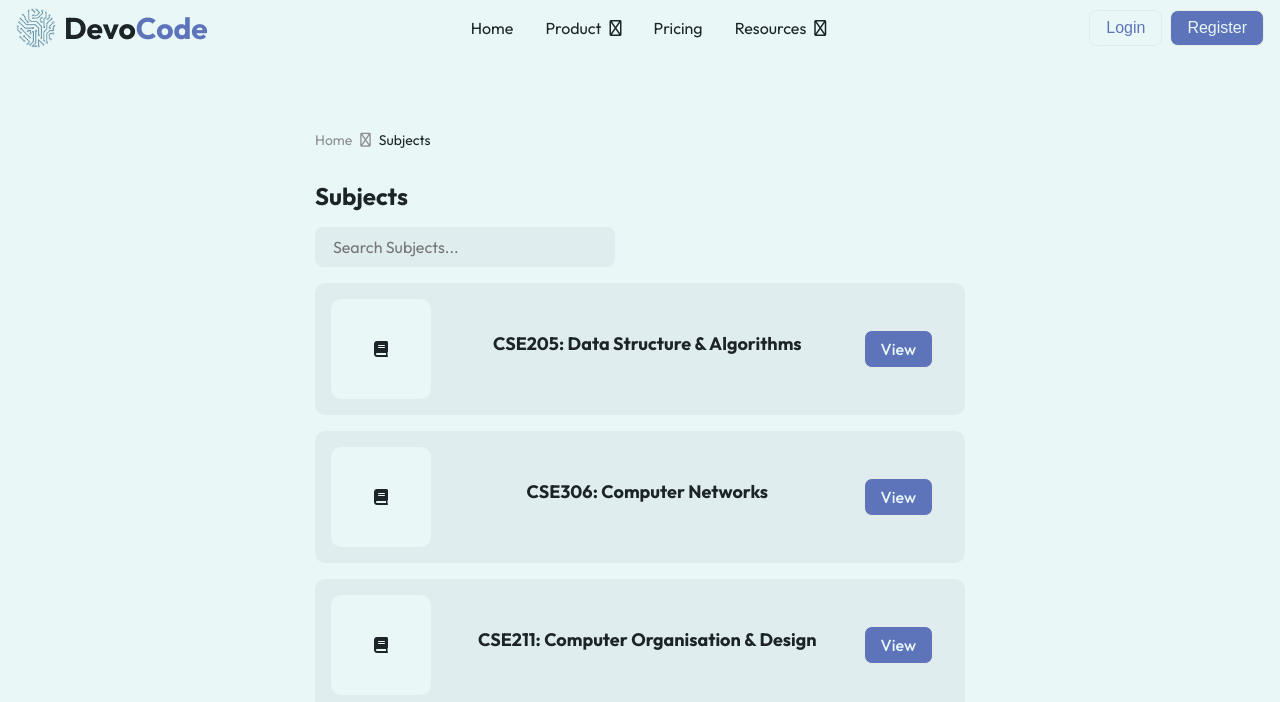
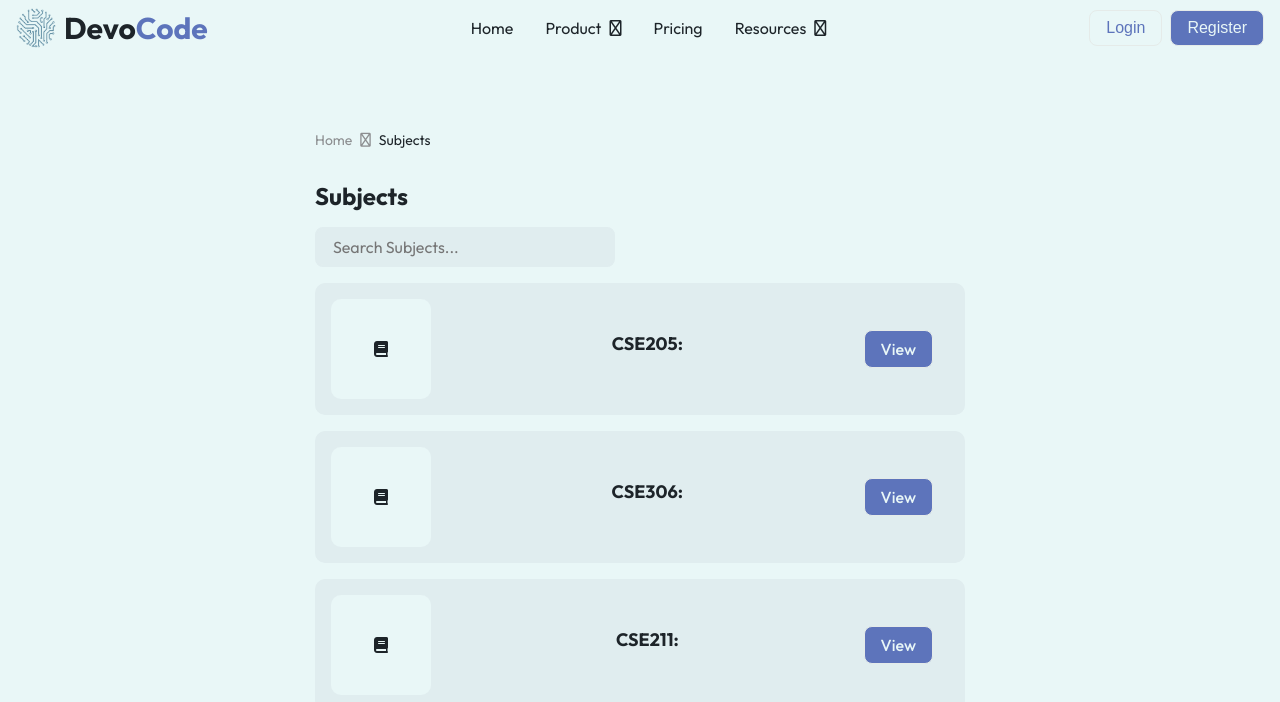
Before and after one commit to imankitkalirawana/devocode, a React (Vite) app: page /resources in a window 1280 px wide. Shown: the top 702 px of the page. Built offline with nearby package versions, Linux system fonts and the light colour scheme.

Commit message:
Add span tag to hide section-list-item-title in App.css

```diff
--- a/src/App.css
+++ b/src/App.css
@@ -57,6 +57,10 @@
 .section-list-item-title {
   text-transform: capitalize;
   font-size: 18px;
+}
+
+.section-list-item-title span {
+  display: none;
 }
 
 .section-list-item-description {
--- a/src/components/Resources.tsx
+++ b/src/components/Resources.tsx
@@ -69,7 +69,7 @@ const ResourcesHome = ({ subjects }: Props) => {
                   </div>
                   <div className="section-list-item-main-details">
                     <h3 className="section-list-item-title">
-                      {subject.code}: {subject.title}
+                      {subject.code}: <span>{subject.title}</span>
                     </h3>
                     <p className="section-list-item-description"></p>
                   </div>
```
